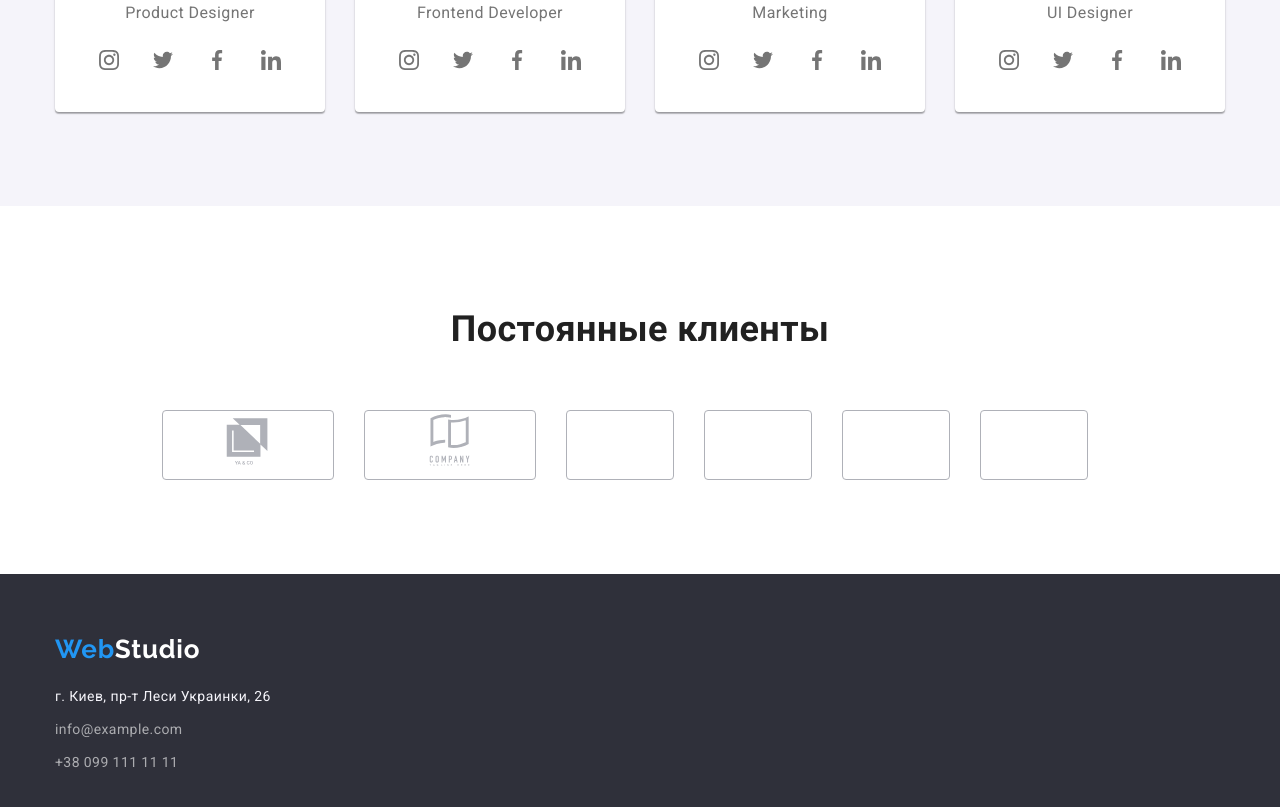
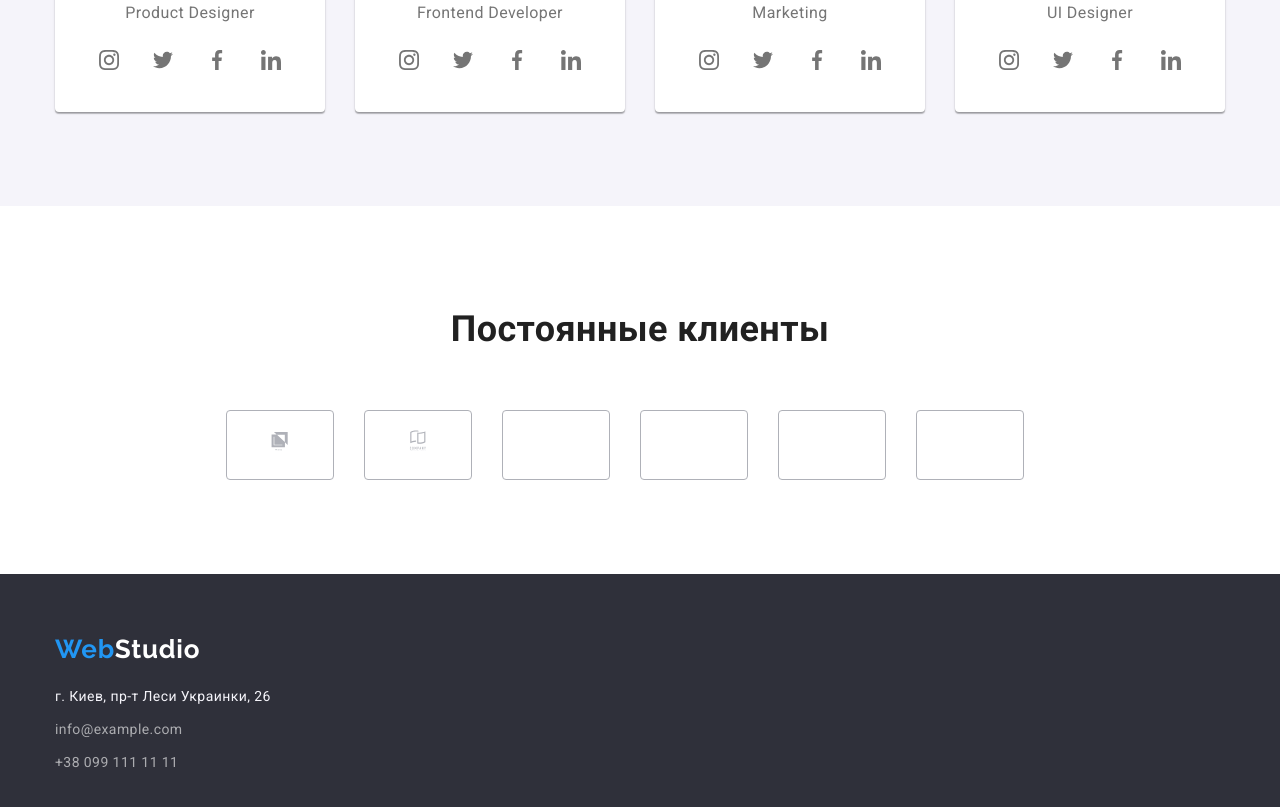
Before and after one commit to klimchanskii/goit-markup-hw-04, a plain HTML site: page index.html in a window 1280 px wide. Shown: the part 2138-2945 px from the top of the page. Drawn offline with nearby package versions, Linux system fonts and the light colour scheme.

Commit message:
Update style.css

```diff
--- a/css/style.css
+++ b/css/style.css
@@ -460,7 +460,7 @@ h1,h2,h3,h4,p{
         .client:nth-child(6){
             margin: 0px;
         }
-        .link-client{padding: 16px 32px;}
+        .link-client{}
 
 
 
@@ -469,7 +469,7 @@ h1,h2,h3,h4,p{
         .icon-client{
             width: 106px;
             height: 60px;
-
+           padding: 16px 32px;
         }
 
 
```
